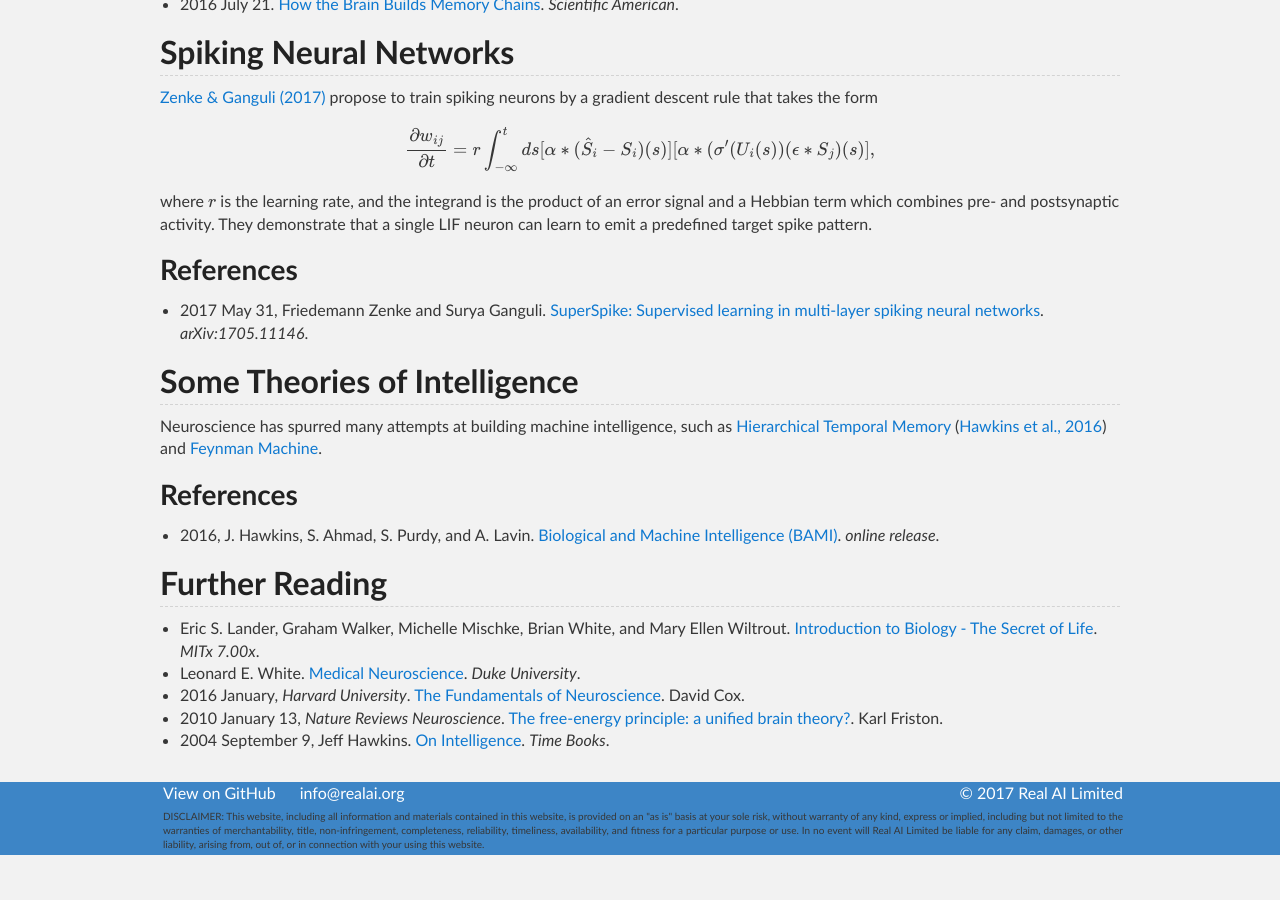
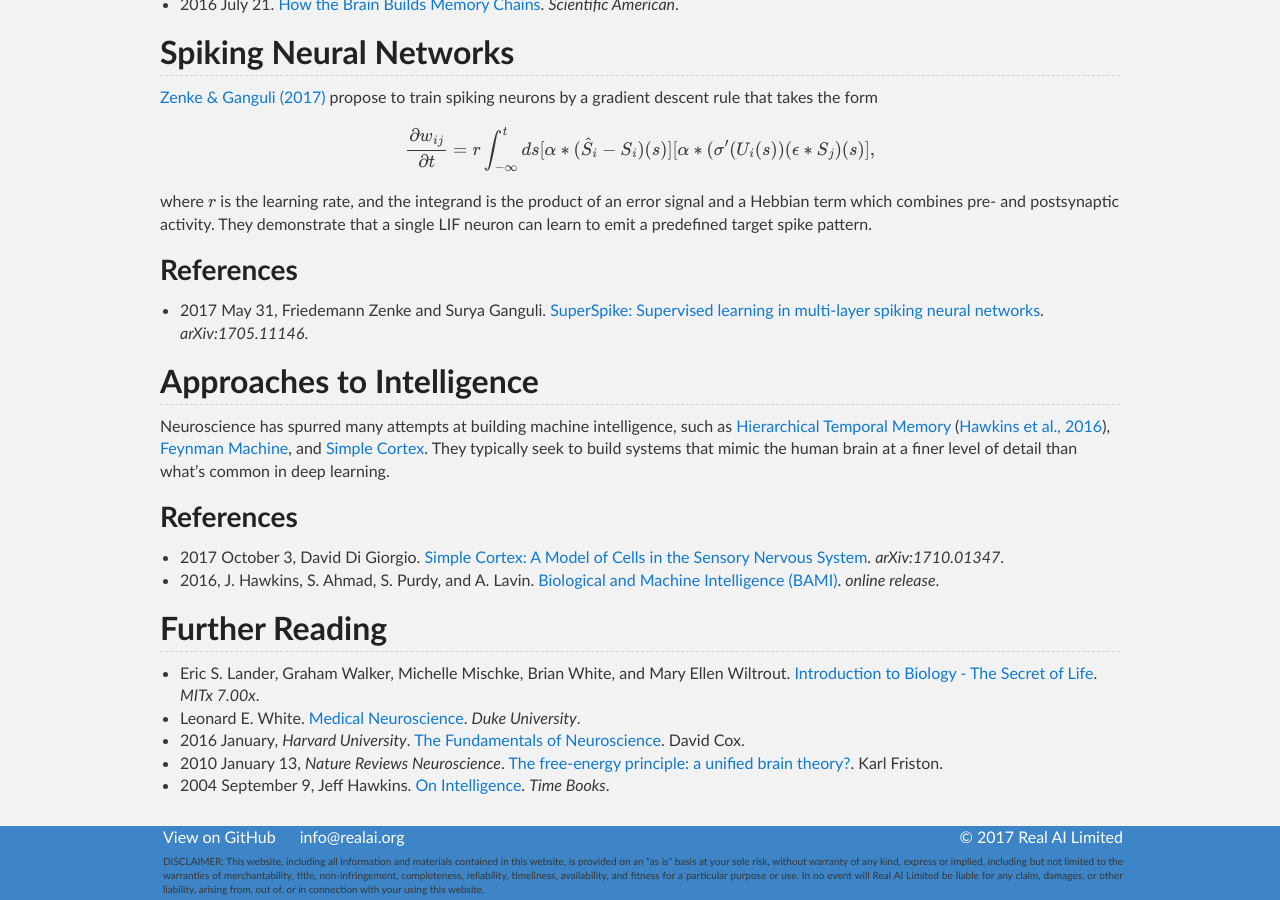
Before and after one commit to Tonywuhk/realai.org, a Jekyll site: the page built from background/neuroscience.md, in a window 1280 px wide and 900 px high, scrolled down 1419 px. Built offline with Jekyll 4.4.1, drawn with Linux system fonts in a browser that asks for light colours; our own code applies the rules of GitHub Pages for plain Markdown files; formulas are drawn with MathJax 3; the repository's description, which GitHub fills in, is left out; before the commit the page ends 2274 px from its top, so only the background shows below that.

Commit message:
Update files

```diff
--- a/background/neuroscience.md
+++ b/background/neuroscience.md
@@ -57,12 +57,13 @@ where \\(r\\) is the learning rate, and the integrand is the product of an error
 
 * 2017 May 31, Friedemann Zenke and Surya Ganguli. [SuperSpike: Supervised learning in multi-layer spiking neural networks](https://arxiv.org/abs/1705.11146). *arXiv:1705.11146*.
 
-## Some Theories of Intelligence
+## Approaches to Intelligence
 
-Neuroscience has spurred many attempts at building machine intelligence, such as [Hierarchical Temporal Memory](http://numenta.org/) ([Hawkins et al., 2016](http://numenta.com/biological-and-machine-intelligence/)) and [Feynman Machine](https://hackernoon.com/feynman-machine-a-new-approach-for-cortical-and-machine-intelligence-5855c0e61a70).
+Neuroscience has spurred many attempts at building machine intelligence, such as [Hierarchical Temporal Memory](http://numenta.org/) ([Hawkins et al., 2016](http://numenta.com/biological-and-machine-intelligence/)), [Feynman Machine](https://hackernoon.com/feynman-machine-a-new-approach-for-cortical-and-machine-intelligence-5855c0e61a70), and [Simple Cortex]([Di Giorgio, 2017](https://arxiv.org/abs/1710.01347)). They typically seek to build systems that mimic the human brain at a finer level of detail than what's common in deep learning.
 
 ### References
 
+* 2017 October 3, David Di Giorgio. [Simple Cortex: A Model of Cells in the Sensory Nervous System](https://arxiv.org/abs/1710.01347). *arXiv:1710.01347*.
 * 2016, J. Hawkins, S. Ahmad, S. Purdy, and A. Lavin. [Biological and Machine Intelligence (BAMI)](http://numenta.com/biological-and-machine-intelligence/). *online release*.
 
 ## Further Reading
```
Also changed, not shown: about/outreach.md (+4 -1 lines), applications.md (+10 -2 lines), industry/alphabet.md (+1 -1 lines), industry/google.md (+1 -1 lines), research-groups/deepmind.md (+5 -1 lines).
